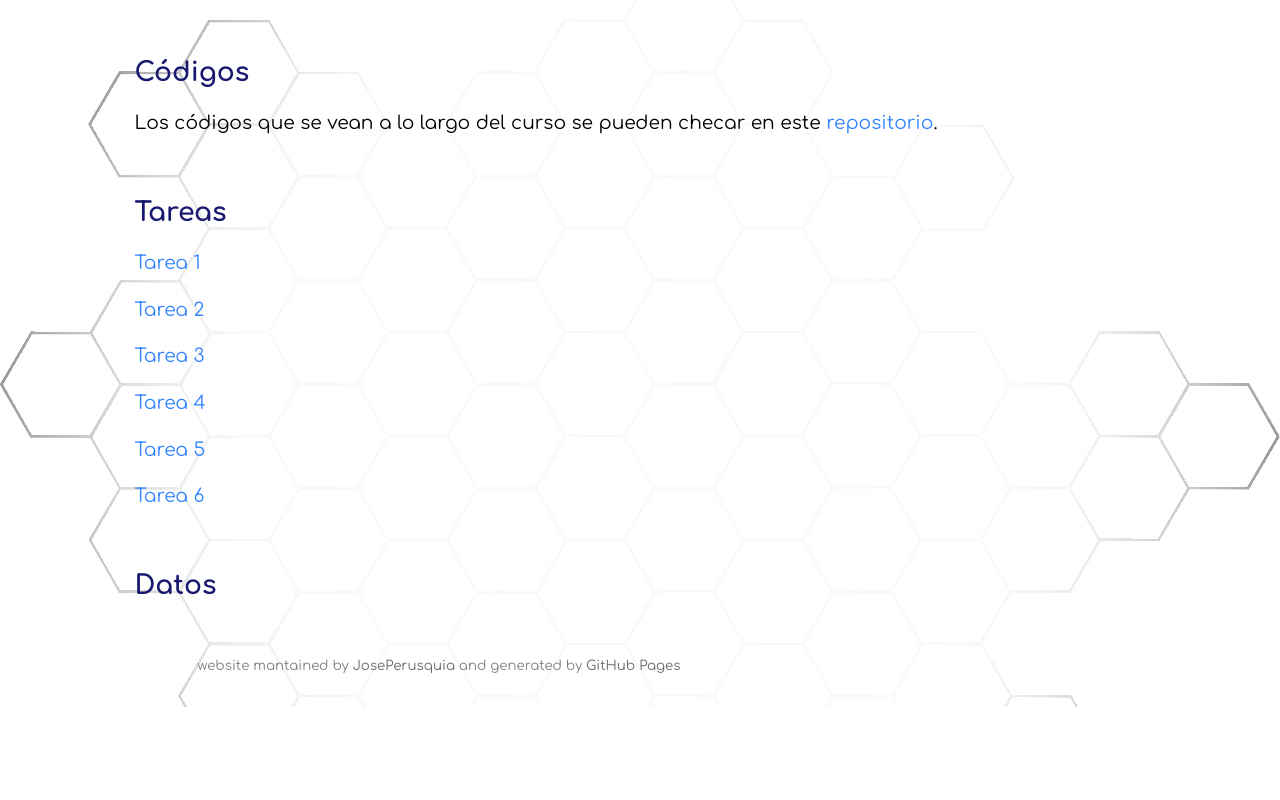
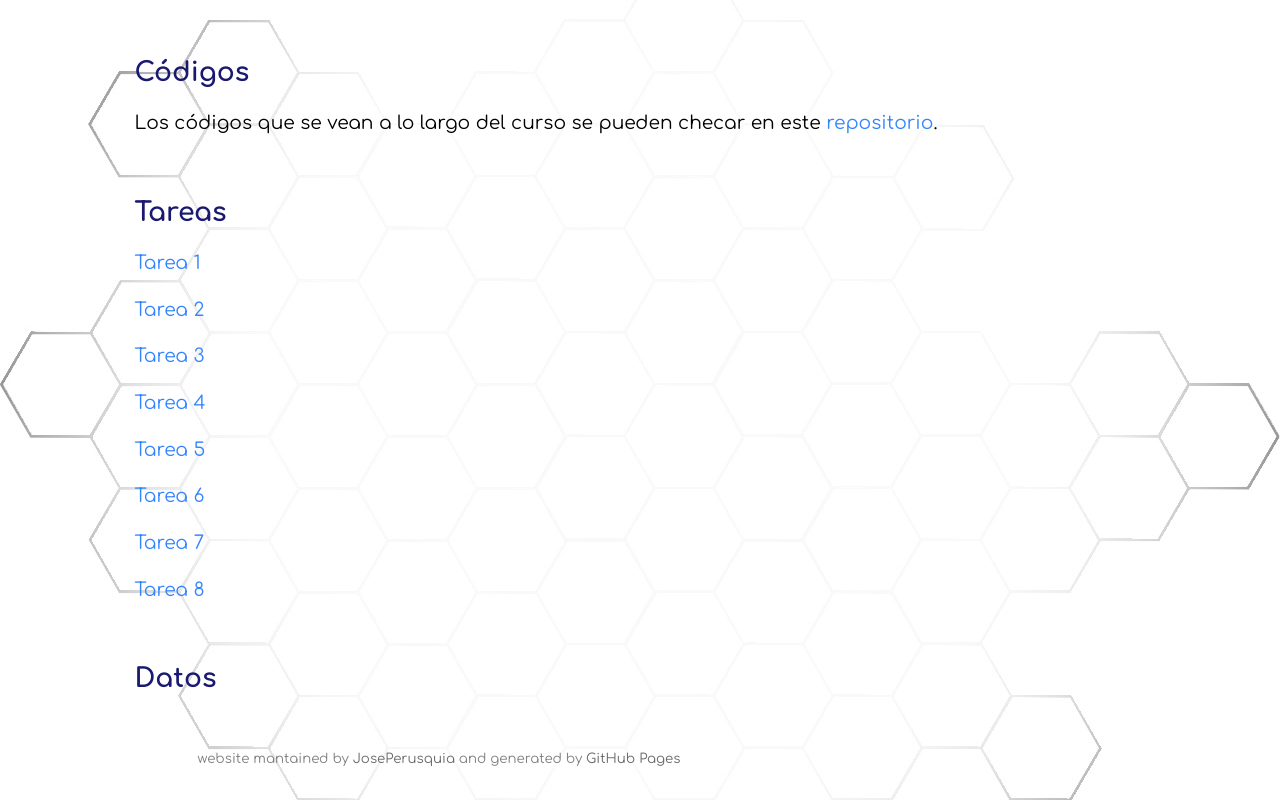
Before and after one commit to JosePerusquia/JosePerusquia.github.io, a plain HTML site: page simulation.html in a window 1280 px wide. Shown: the part 1805-2605 px from the top of the page. Before the commit the page ends 2512 px from the top, so only its background shows below. Drawn offline with Linux system fonts and the light colour scheme.

Commit message:
Simulacion

```diff
--- a/simulation.html
+++ b/simulation.html
@@ -192,6 +192,18 @@
 			Tarea 6
 		</a>
 	</p>
+
+	<p>
+		<a href="recursos/simulation/tareas/Tarea6.pdf" target="blank_" download='Tarea6.pdf'>
+			Tarea 7
+		</a>
+	</p>
+
+	<p>
+		<a href="recursos/simulation/tareas/Tarea6.pdf" target="blank_" download='Tarea6.pdf'>
+			Tarea 8
+		</a>
+	</p>
 </div>
 
 <div id="Datos">
```
Also changed, not shown: 2 other files.
